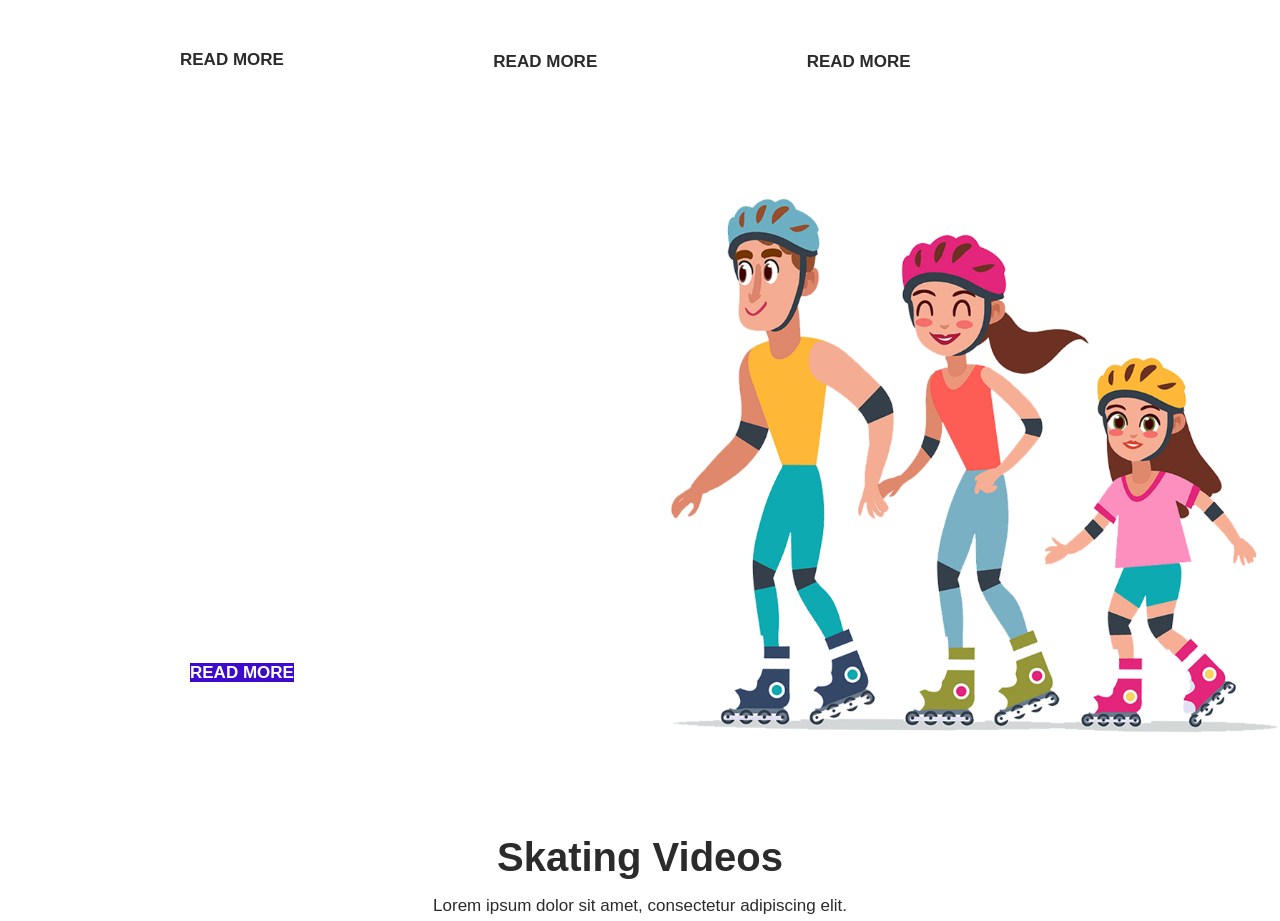
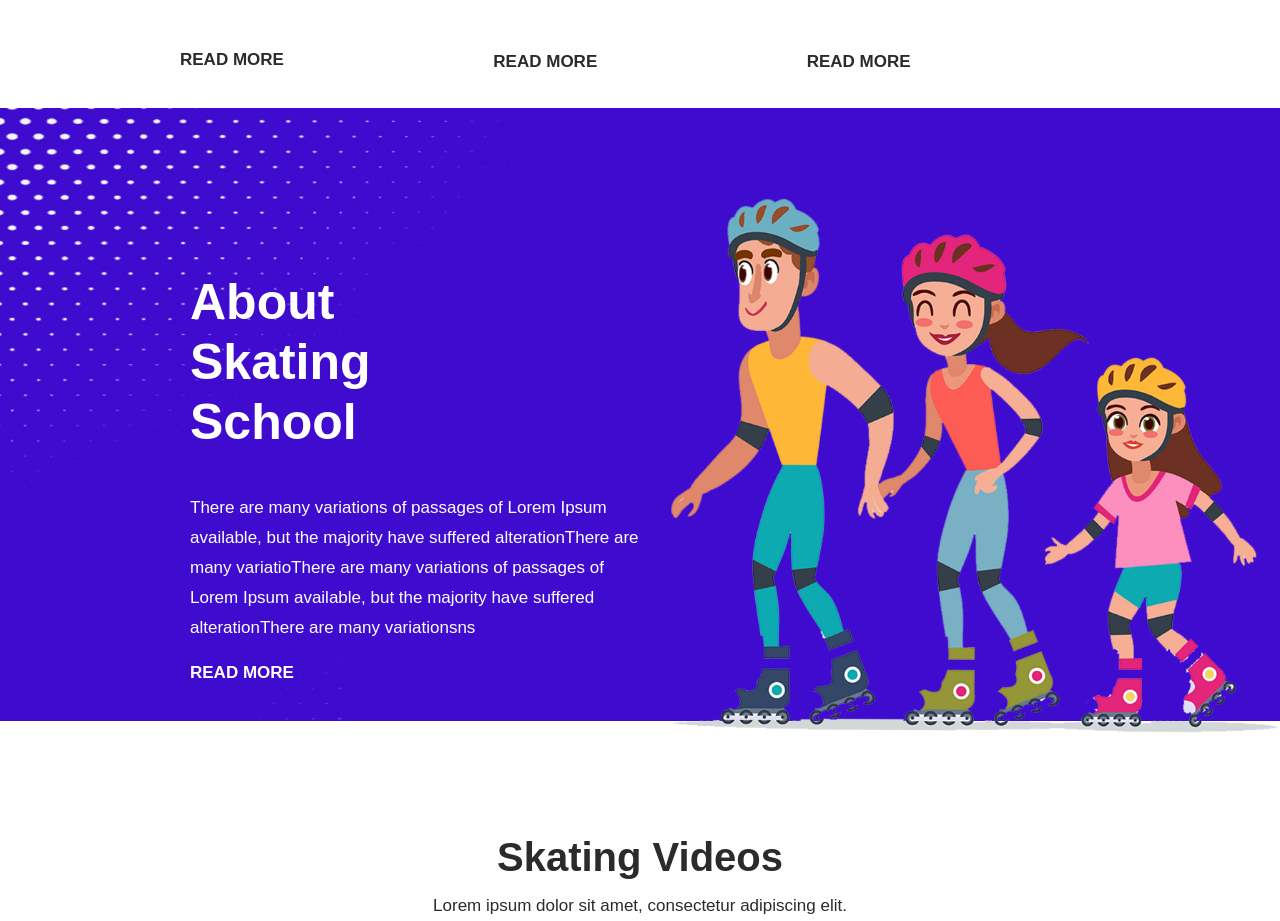
Before and after one commit to SH2059/Learning1, a plain HTML site: page index.html in a window 1280 px wide. Shown: the part 1522-2443 px from the top of the page. Drawn offline with Linux system fonts and the light colour scheme.

Commit message:
Update skating_school_layout.css

```diff
--- a/skating_school_layout.css
+++ b/skating_school_layout.css
@@ -357,7 +357,7 @@ ul.Icons li i{
 }
 /* about section */
 .about{
-    background: url(../sbs-html/images/about_bg.jpg);
+    background: url(about_bg.jpg);
     background-size: cover;
     background-position: center center;
     background-attachment: fixed;
```
